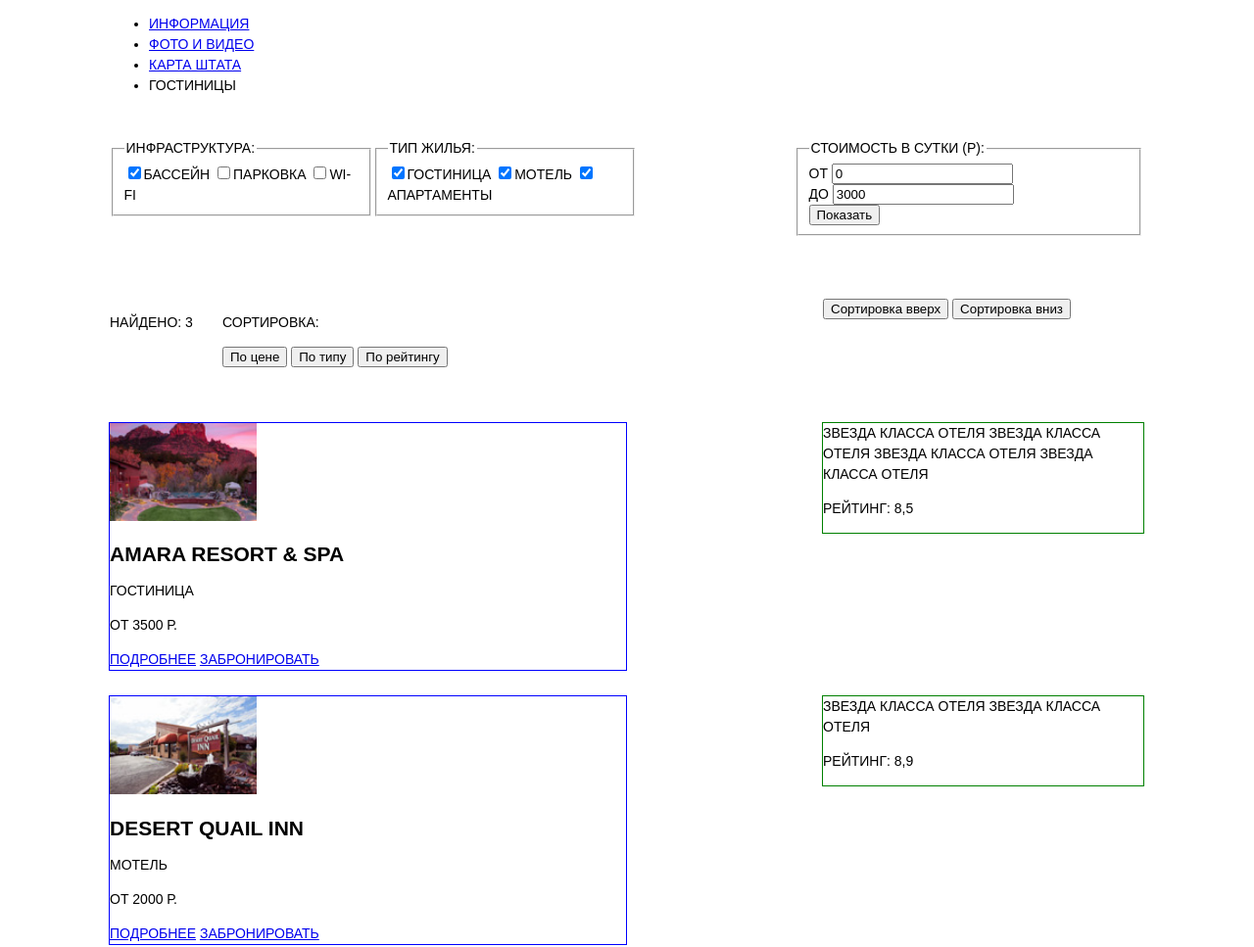
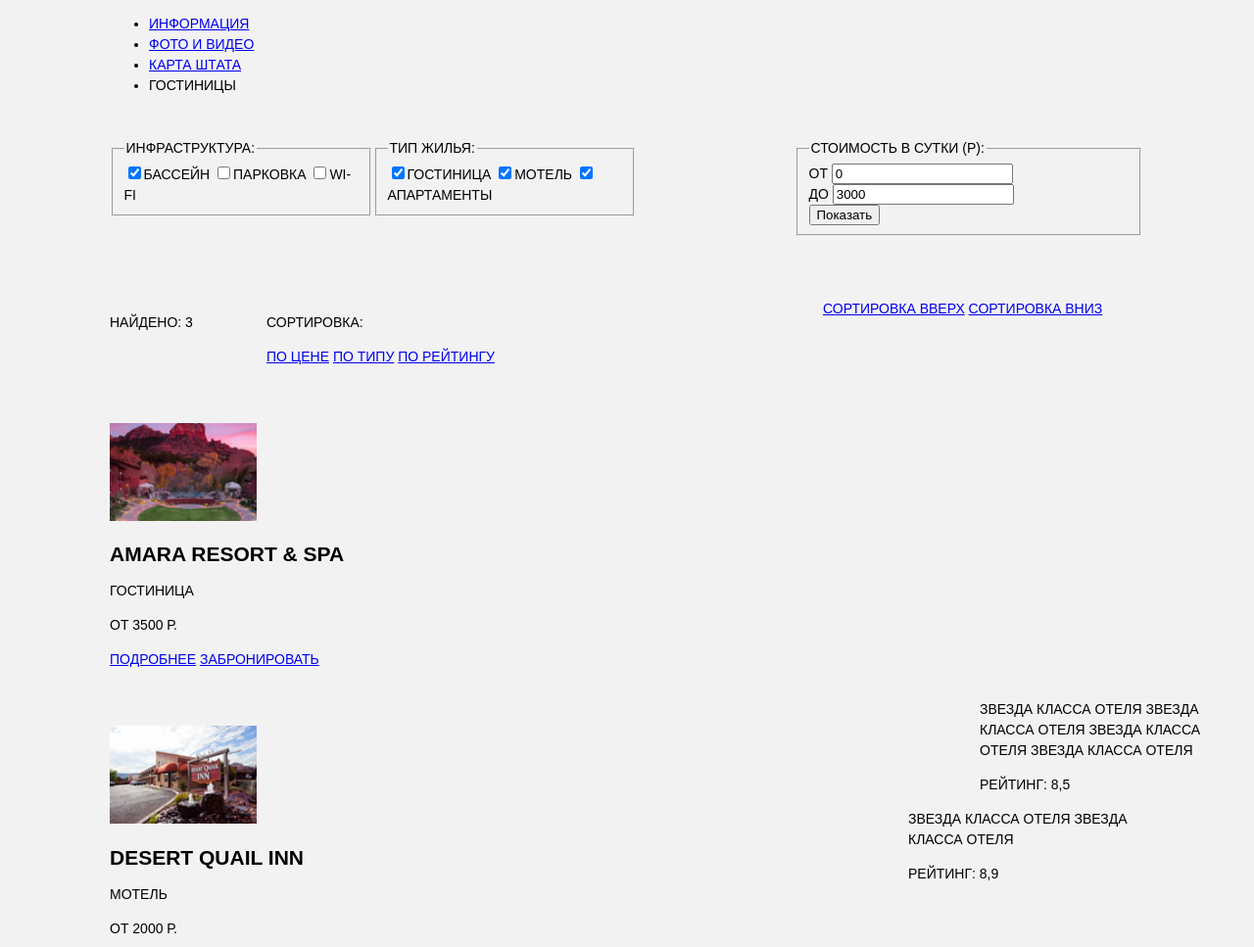
Before and after one commit to anna-kramarova/394887-sedona, a plain HTML site: page catalog.html in a window 1280 px wide. Shown: the top 967 px of the page at 98% size. Drawn offline with Linux system fonts and the light colour scheme.

Commit message:
Доработал после консультации

```diff
--- a/catalog.html
+++ b/catalog.html
@@ -80,14 +80,14 @@
 
           <div class="sorting-criterions">
             <p>Сортировка:</p>
-            <button class="btn sort-btn" type="button">По цене</button>
-            <button class="btn sort-btn" type="button">По типу</button>
-            <button class="btn sort-btn" type="button">По рейтингу</button>
+            <a class="sort-btn sort-btn-price" href="#">По цене</a>
+            <a class="sort-btn sort-btn-type" href="#">По типу</a>
+            <a class="sort-btn sort btn-rating" href="#">По рейтингу</a>
           </div>
 
           <div class="sorting-direction">
-            <button class="btn dir-to-top" type="button">Сортировка вверх</button>
-            <button class="btn dir-to-bottom" type="button">Сортировка вниз</button>
+            <a class="dir-btn dir-btn-totop" href="#">Сортировка вверх</a>
+            <a class="dir-btn dir-btn-tobottom" href="#">Сортировка вниз</a>
           </div>
         </div>
 
@@ -99,7 +99,7 @@
               <a href="#">
                 <img src="img/catalog-hotelphoto-amararesort.jpg" width="150" height="100" alt="Amara Resort">
               </a>
-              <div class="item-description">
+              <diva class="item-description">
                 <h2>Amara Resort & Spa</h2>
                 <div class="item-type-price">
                   <p class="item-type">Гостиница</p>
--- a/css/style.css
+++ b/css/style.css
@@ -7,6 +7,8 @@ body {
   font-weight: normal;
   color: #000000;
   text-transform: uppercase;
+  min-width: 1200px;
+  background-color: rgb(242, 242, 242)
 }
 
 .container {
@@ -28,7 +30,7 @@ body {
 
 .main-navigation {
   width: 1055px;
-  padding: 0 6%;
+  padding: 0 72px;
 }
 
 .main-footer {
@@ -38,9 +40,9 @@ body {
 }
 .main-footer div {
   display: inline-block;
+  vertical-align: middle;
   width: 400px;
   font-size: 14px;
-  outline: 1px solid red;
 }
 
 /*-- Главная страница --*/
@@ -100,7 +102,7 @@ body {
 
 .catalog-hotel-search-form {
   width: 1055px;
-  padding: 0 6%;
+  padding: 0 72px;
   padding-top: 29px;
   padding-bottom: 32px;
 }
@@ -118,18 +120,18 @@ body {
 
 .catalog-sorting {
   width: 1055px;
-  padding: 0 6%;
+  padding: 0 72px;
   padding-top: 32px;
   padding-bottom: 30px;
 }
 
 .results-count {
-  width: 115px;
+  width: 160px;
   float: left;
 }
 
 .sorting-criterions {
-  width: 415px;
+  width: 367px;
   float: left;
 }
 
@@ -140,22 +142,19 @@ body {
 
 .catalog-item {
   width: 1055px;
-  padding: 0 6%;
+  padding: 0 72px;
   padding-top: 27px;
   padding-bottom: 30px
-  outline: 1px solid red;
 }
 
 .item-info-left {
-  width: 527px;
+  width: 727px;
   float: left;
-  outline: 1px solid blue;
 }
 
 .item-info-right {
-  width: 327px;
+  width: 240px;
   float: right;
-  outline: 1px solid green;
 }
 
 
```
